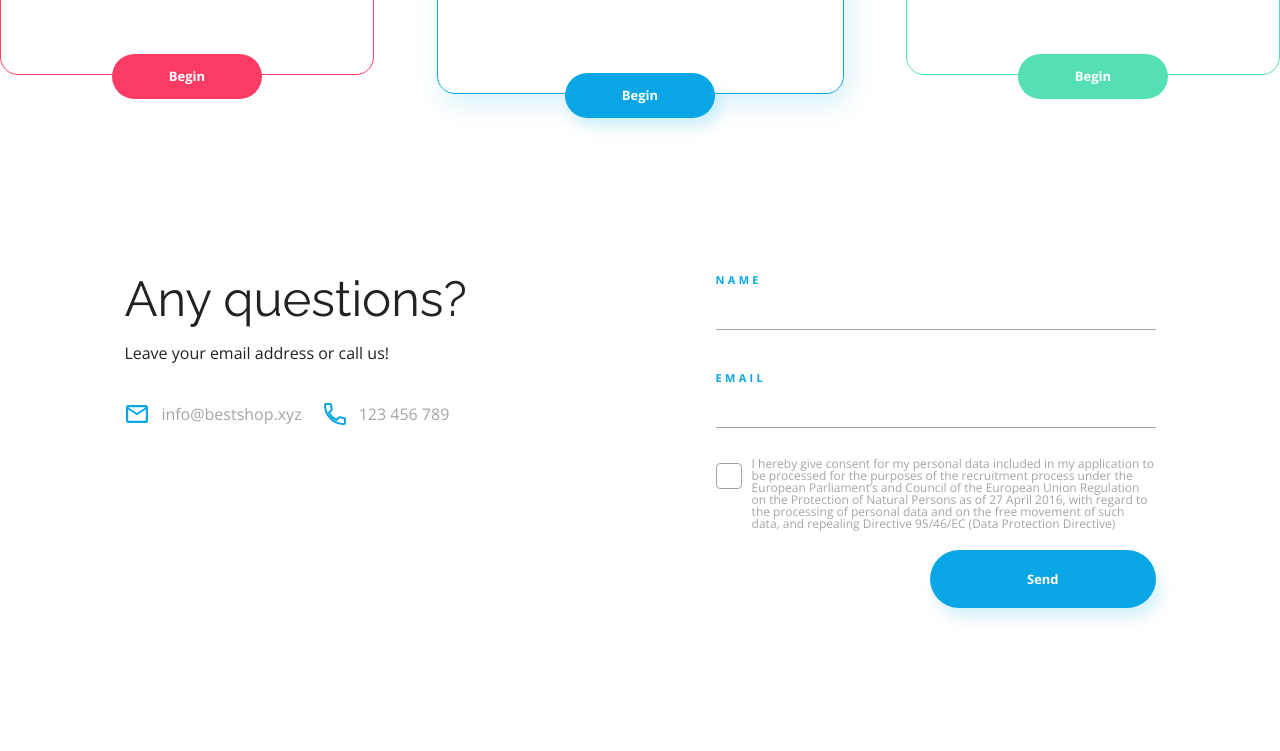
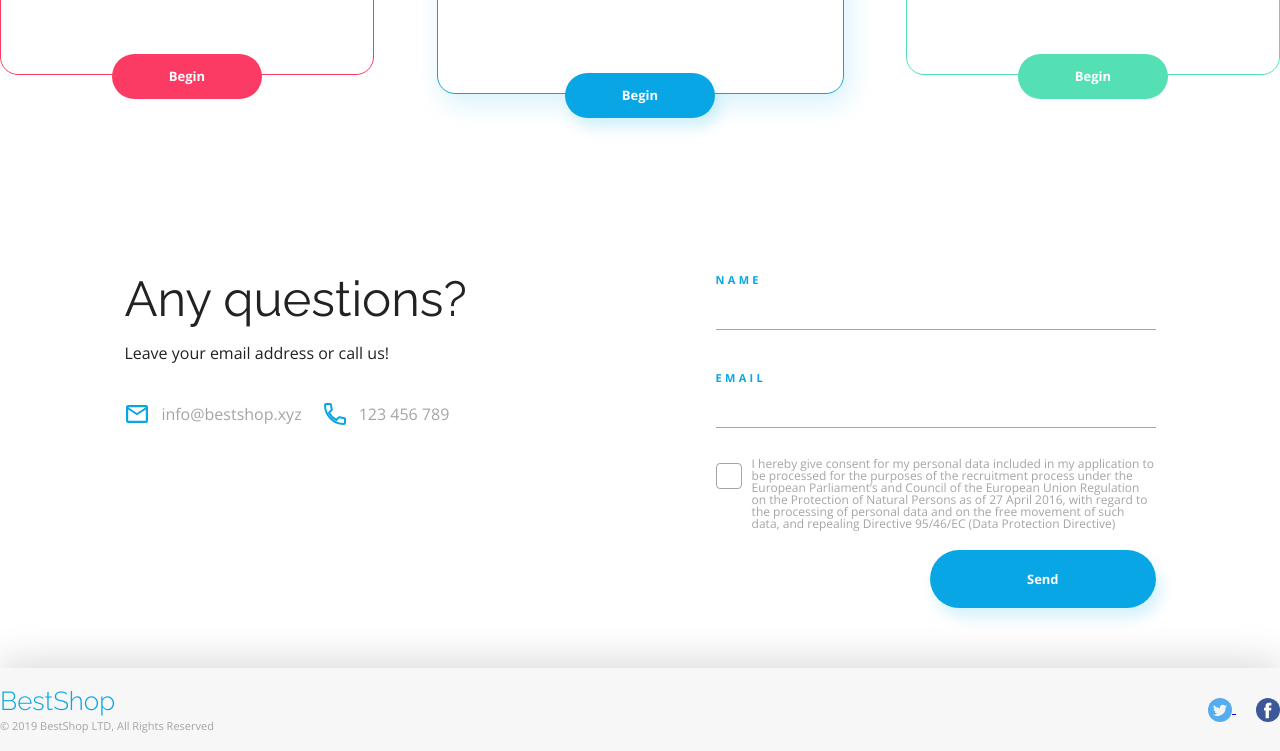
Before and after one commit to ewalezny/BestShop, a plain HTML site: page index.html in a window 1280 px wide. Shown: the part 3387-4138 px from the top of the page. Before the commit the page ends 4055 px from the top, so only its background shows below. Drawn offline with nearby package versions, Linux system fonts and the light colour scheme.

Commit message:
Footer done

```diff
--- a/css/style.css
+++ b/css/style.css
@@ -549,3 +549,30 @@ label[for="email"] {
     display: flex;
     justify-content: flex-end;
 }
+
+.footer {
+    background: var(--color-light-gray);
+    box-shadow: 0 -5px 40px #00000029;
+    padding: 20px 0;
+}
+
+.footer .container {
+    display: flex;
+    justify-content: space-between;
+    align-items: center;
+}
+
+.footer .logo {
+    font-size: 26px;
+}
+
+.copyright p {
+    font-family: var(--font-open-sans);
+    font-size: 11px;
+    color: var(--color-gray);
+    padding-top: 6px;
+}
+
+.facebook {
+    margin-left: 20px;
+}
--- a/index.html
+++ b/index.html
@@ -174,5 +174,21 @@
         </div>
     </div>
 </section>
+<footer class="footer">
+    <div class="container">
+        <div class="copyright">
+            <a href="#" class="logo">BestShop</a>
+            <p>© 2019 BestShop LTD, All Rights Reserved</p>
+        </div>
+        <div class="links">
+            <a href="https://twitter.com">
+                <img src="assets/Twitter.svg" alt="twitter" class="twitter">
+            </a>
+            <a href="https://pl-pl.facebook.com/">
+                <img src="assets/Facebook.svg" alt="facebook" class="facebook">
+            </a>
+        </div>
+    </div>
+</footer>
 </body>
 </html>
```
